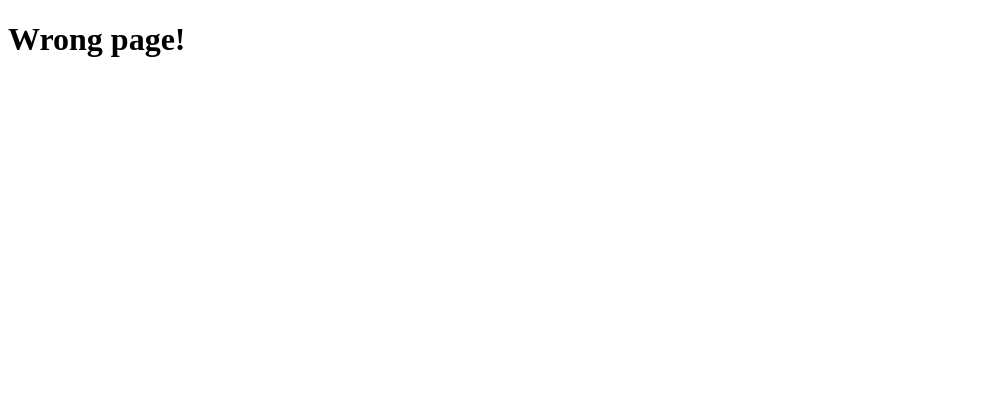
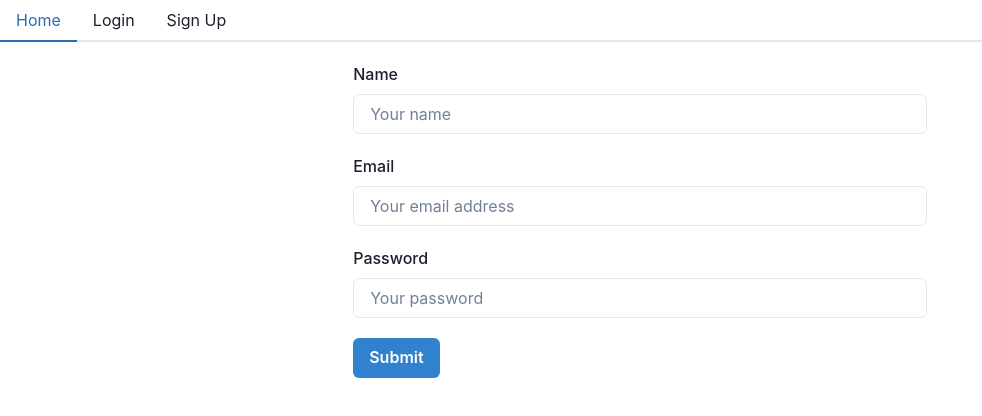
Before and after one commit to s0m3y3/lymb, a React (Vite) app in the folder client/: page /signup in a window 1280 px wide. Before the commit this address had no page. Shown: the top 416 px of the page, without its empty margins (0-982 px from the left). Built offline with nearby package versions, Linux system fonts and the light colour scheme; a web font is replaced by a local one.

Commit message:
sign up functional

```diff
--- a/client/src/components/Navtab.jsx
+++ b/client/src/components/Navtab.jsx
@@ -1,28 +1,53 @@
-import React from 'react';
-import { Link } from 'react-router-dom';
-import { Tabs, TabList, TabPanels, Tab, TabPanel, Button } from '@chakra-ui/react'
-import Auth from '../utils/auth';
+import React from "react";
+import { Link } from "react-router-dom";
+import {
+  Tabs,
+  TabList,
+  TabPanels,
+  Tab,
+  TabPanel,
+  Button,
+} from "@chakra-ui/react";
+import Auth from "../utils/auth";
 
 const Navbar = () => {
   return (
     <Tabs>
       <TabList>
-    <Tab as={Link} to="/">Home</Tab>
+        <Tab as={Link} to="/">
+          Home
+        </Tab>
 
         {Auth.loggedIn() ? (
           <>
-      <Tab as={Link} to="/dashboard">Dashboard</Tab>
-      <Tab as={Link} to="/browse">Browse</Tab>
-      <Button colorScheme='white' textColor={'black'} size='md' onClick={Auth.logout}>Logout</Button>
+            <Tab as={Link} to="/dashboard">
+              Dashboard
+            </Tab>
+            <Tab as={Link} to="/browse">
+              Browse
+            </Tab>
+            <Button
+              colorScheme="white"
+              textColor={"black"}
+              size="md"
+              onClick={Auth.logout}
+            >
+              Logout
+            </Button>
           </>
         ) : (
-    <Tab as={Link} to="/login">Login</Tab>
+          <>
+            <Tab as={Link} to="/login">
+              Login
+            </Tab>
+
+            <Tab as={Link} to="/signup">
+              Sign Up
+            </Tab>
+          </>
         )}
-
       </TabList>
-
     </Tabs>
-
   );
 };
 
--- a/client/src/components/SignupForm.jsx
+++ b/client/src/components/SignupForm.jsx
@@ -1,18 +1,25 @@
-import { useState, useEffect } from 'react';
-import { FormControl, FormLabel, FormHelperText, FormErrorMessage, Button, Input } from '@chakra-ui/react';
-import { Form } from 'react-router-dom';
+import { useState, useEffect } from "react";
+import {
+  FormControl,
+  FormLabel,
+  FormHelperText,
+  FormErrorMessage,
+  Button,
+  Input,
+} from "@chakra-ui/react";
+import { Form } from "react-router-dom";
 
-import { useMutation } from '@apollo/client';
-// import { ADD_USER } from '../utils/mutations';
+import { useMutation } from "@apollo/client";
+import { ADD_USER } from "../utils/mutations";
 
-// import Auth from '../utils/auth';
+import Auth from '../utils/auth';
 
 const SignupForm = () => {
   // set initial form state
   const [userFormData, setUserFormData] = useState({
-    username: '',
-    email: '',
-    password: '',
+    username: "",
+    email: "",
+    password: "",
   });
   // set state for form validation
 
@@ -55,15 +62,14 @@ const SignupForm = () => {
     }
 
     setUserFormData({
-      name: '',
-      email: '',
-      password: '',
+      name: "",
+      email: "",
+      password: "",
     });
   };
 
   return (
     <>
-      {/* This is needed for the validation functionality above */}
       <Form onSubmit={handleFormSubmit}>
         {/* show alert if server response is bad */}
         <FormErrorMessage
@@ -75,7 +81,7 @@ const SignupForm = () => {
           Something went wrong with your signup!
         </FormErrorMessage>
 
-        <FormControl className='mb-3'>
+        <FormControl marginY={5}>
           <FormLabel htmlFor="name">Name</FormLabel>
           <Input
             type="text"
@@ -85,12 +91,11 @@ const SignupForm = () => {
             value={userFormData.name}
             required
           />
-          <FormHelperText type="invalid">
+          {/* <FormHelperText type="invalid">
             Name is required!
-          </FormHelperText>
+          </FormHelperText> */}
         </FormControl>
-
-        <FormControl className='mb-3'>
+        <FormControl marginY={5}>
           <FormLabel htmlFor="email">Email</FormLabel>
           <Input
             type="email"
@@ -100,12 +105,12 @@ const SignupForm = () => {
             value={userFormData.email}
             required
           />
-          <FormHelperText type="invalid">
+          {/* <FormHelperText type="invalid">
             Email is required!
-          </FormHelperText>
+          </FormHelperText> */}
         </FormControl>
 
-        <FormControl className='mb-3'>
+        <FormControl marginY={5}>
           <FormLabel htmlFor="password">Password</FormLabel>
           <Input
             type="password"
@@ -115,20 +120,17 @@ const SignupForm = () => {
             value={userFormData.password}
             required
           />
-          <FormHelperText type="invalid">
+          {/* <FormHelperText type="invalid">
             Password is required!
-          </FormHelperText>
+          </FormHelperText> */}
         </FormControl>
         <Button
           disabled={
-            !(
-              userFormData.name &&
-              userFormData.email &&
-              userFormData.password
-            )
+            !(userFormData.name && userFormData.email && userFormData.password)
           }
           type="submit"
-          variant="success"
+          // variant="success"
+          colorScheme="blue"
         >
           Submit
         </Button>
--- a/client/src/main.jsx
+++ b/client/src/main.jsx
@@ -8,6 +8,7 @@ import Browse from "./pages/Browse.jsx";
 import Home from "./pages/Home.jsx";
 import Navbar from "./components/Navtab.jsx";
 import Interval from "./pages/Interval.jsx"
+import Signup from "./pages/Signup.jsx";
 
 const router = createBrowserRouter([
   {
@@ -22,6 +23,10 @@ const router = createBrowserRouter([
       {
         path: "/login",
         element: <Login />,
+      },
+      {
+        path: "/signup",
+        element: <Signup />,
       },
       {
         path: "/dashboard",
--- a/client/src/pages/Login.jsx
+++ b/client/src/pages/Login.jsx
@@ -14,7 +14,7 @@ const Login = () => {
   return (
     <Container>
       <LoginForm />
-      {/* <SignupForm /> */}
+
     </Container>
   );
 };
--- /dev/null
+++ b/client/src/pages/Signup.jsx
@@ -0,0 +1,13 @@
+import SignupForm from "../components/SignupForm";
+import { Container, Button } from "@chakra-ui/react";
+import { useState } from "react";
+
+const Signup = () => {
+  return (
+    <Container>
+      <SignupForm />
+    </Container>
+  );
+};
+
+export default Signup;
--- a/client/src/utils/mutations.js
+++ b/client/src/utils/mutations.js
@@ -11,3 +11,14 @@ export const LOGIN_USER = gql`
     }
   }
 `;
+export const ADD_USER = gql`
+  mutation addUser($username: String!, $email: String!, $password: String!) {
+    addUser(username: $username, email: $email, password: $password) {
+      token
+      user {
+        _id
+        username
+      }
+    }
+  }
+`;
```
Lines whose indentation alone changed are shown as unchanged.
